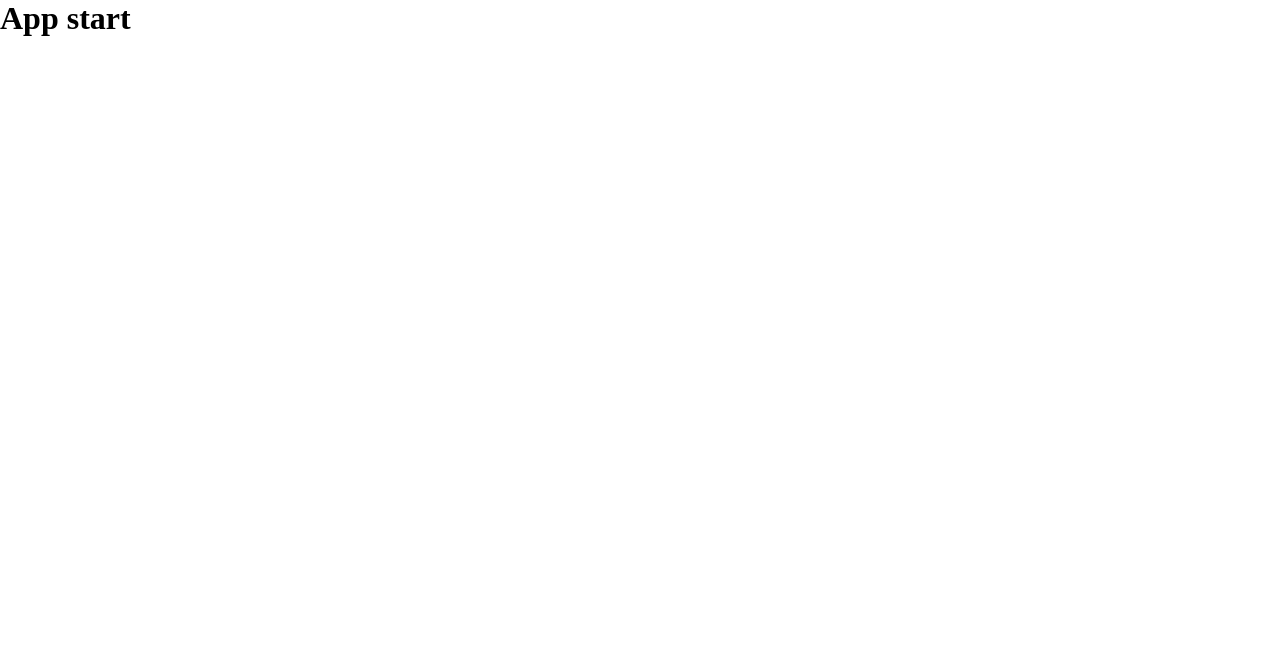
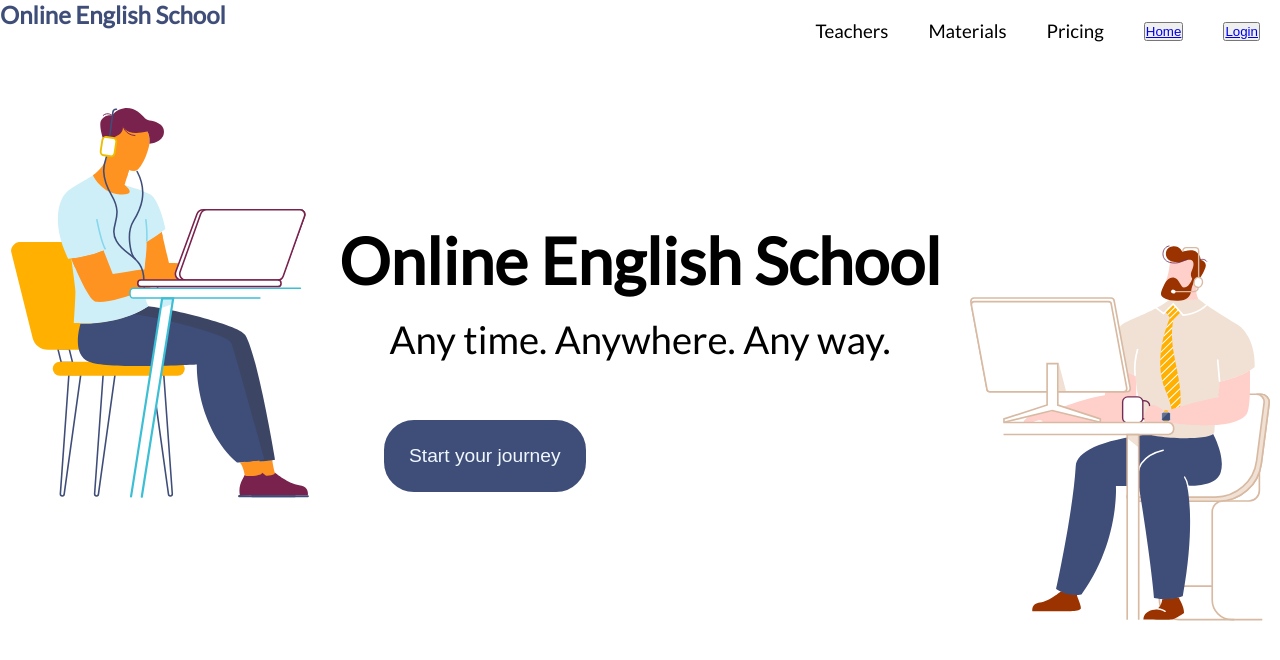
Before and after one commit to Thunderbolton/Online-English-School, a React (Create React App) app: page / in a window 1280 px wide. Shown: the top 660 px of the page. Built offline with nearby package versions, Linux system fonts and the light colour scheme.

Commit message:
updated Hero section and Navbar

```diff
--- a/src/App.js
+++ b/src/App.js
@@ -1,8 +1,11 @@
+import Home from "./components/Home";
+import Navbar from "./components/Navbar";
 
 const App = () => {
   return (
     <div className="App">
-      <h1>App start</h1>
+      <Navbar />
+      <Home />
     </div>
   );
 }
--- /dev/null
+++ b/src/components/Hero.js
@@ -0,0 +1,16 @@
+import heroImage from "../img/character 12.svg"
+import heroImage1 from "../img/character 18.svg"
+
+const Hero = () => {
+    return (
+        <section className="hero">
+                <img src={heroImage}></img>
+                <img src={heroImage1}></img>
+                <h1>Online English School</h1>
+                <h2>Any time. Anywhere. Any way.</h2>
+                <button>Start your journey</button>
+        </section>
+     );
+}
+
+export default Hero;
--- /dev/null
+++ b/src/components/Home.js
@@ -0,0 +1,13 @@
+import Hero from "./Hero";
+// import Info from "./Info";
+
+const Home = () => {
+    return (
+        <div>
+            <Hero />
+            {/* <Info /> */}
+        </div>
+     );
+}
+
+export default Home;
--- /dev/null
+++ b/src/components/Info.js
@@ -0,0 +1,10 @@
+const Info = () => {
+    return (
+        <div>
+            <p>info</p>
+        </div>
+
+     );
+}
+
+export default Info;
--- /dev/null
+++ b/src/components/Navbar.js
@@ -0,0 +1,31 @@
+const Navbar = () => {
+    return (
+        <nav className="navbar">
+            <h1>Online English School</h1>
+            <ul>
+                <li>
+                    <h3>Teachers</h3>
+                </li>
+                <li>
+                    <h3>Materials</h3>
+                </li>
+                <li>
+                    <h3>Pricing</h3>
+                </li>
+                <li>
+                    <button>
+                        <a href="/">Home</a>
+                    </button>
+                </li>
+                <li>
+                    <button>
+                        <a href="/login">Login</a>
+                    </button>
+                </li>
+            </ul>
+        </nav>
+
+     );
+}
+
+export default Navbar;
--- a/src/index.css
+++ b/src/index.css
@@ -1,5 +1,154 @@
+@import url('https://fonts.googleapis.com/css2?family=Lato&display=swap');
+@import url('https://fonts.googleapis.com/css2?family=Poppins&display=swap');
+
 * {
   box-sizing: border-box;
   margin: 0;
   padding: 0;
+  list-style: none;
 }
+
+body {
+  font-family: 'Lato', sans-serif;
+}
+
+.navbar {
+  display: flex;
+  position: fixed;
+  width: 100%;
+  z-index: 99;
+  height: 13vh;
+  /* border: red 2px solid; */
+  background-color: #fff;
+  /* margin-left: auto; */
+  /* position: fixed;
+  z-index: 1; */
+}
+
+.navbar ul {
+  display: flex;
+}
+
+.navbar li {
+  margin: 20px;
+}
+
+.navbar h1 {
+  flex-grow: 1;
+  color: #3f4d79;
+}
+
+.navbar h3 {
+  font-weight: 500;
+  cursor: pointer;
+}
+.navbar h3:hover {
+  color: #3f4d79;
+  font-weight: 300;
+}
+
+.hero {
+  /* color: blue; */
+  /* background-color:darkgray; */
+  display: flex;
+  /* justify-content: center;
+  align-items: center; */
+  /* border: red 2px solid; */
+  top: 108px;
+  height: 65vh;
+  width: 100%; /* All of the screen across */
+  /* margin: 0 auto; */
+  position: relative; /* So that elements inside can be positioned absolutely within it */
+}
+
+.hero > * { /* this selects all children within it */
+  position: absolute;
+}
+
+
+.hero img:nth-child(1) {
+  width: 300px;
+  height: 75%;
+  top: 25%;
+  right: 10px;
+  /* border: red 2px solid; */
+  /* transform: scale(-1,1); */
+}
+
+.hero img:nth-child(2) {
+  width: 300px;
+  height: 75%;
+  left: 10px;
+  /* border: red 2px solid; */
+  transform: scaleX(-1);
+}
+
+.hero h1 {
+  width: 100%;
+  /* left: 150px; */
+  top: 22%;
+  font-size: clamp(3rem, 5vw, 5rem);
+  /* border: red 2px solid; */
+  text-align: center;
+}
+
+.hero h2 {
+  width: 100%;
+  top: 40%;
+  font-weight: 100;
+  /* font-size: 3vw; */
+  font-size: clamp(2rem, 3vw, 5rem);
+  /* border: red 2px solid; */
+  /* margin: auto; */
+  text-align: center;
+}
+
+.hero button {
+  /* width: 30%; */
+  /* min-width: 20%; */
+  /* max-width: 22vw; */
+  top: 60%;
+  left: 30%;
+  padding: 1.2em;
+  cursor: pointer;
+  white-space: nowrap; /* text will stay on one line */
+  /* font-size: 3vw; */
+  font-size: clamp(1rem, 1.5vw, 2.5rem);
+  border: #3f4d79 2px solid;
+  border-radius: 30px;
+  background-color: #3f4d79;
+  color: aliceblue;
+}
+
+@media(max-width:900px) {
+  .hero img:nth-child(1) {
+    opacity: 0.6;
+    width: 300px;
+  }
+  .hero img:nth-child(2) {
+    opacity: 0.6;
+    width: 300px;
+  }
+}
+
+@media(max-width:600px) {
+  .hero img:nth-child(1) {
+    opacity: 0.4;
+    width: 200px;
+  }
+  .hero img:nth-child(2) {
+    opacity: 0.4;
+    width: 200px;
+  }
+}
+
+.infoContainer {
+  position: relative;
+  /* display: flex; */
+  width: 100%;
+  color: red;
+  top: 500px;
+}
+
+/* .infoBox1 {
+} */
```
Also changed, not shown: src/img/character 12.svg (added), src/img/character 18.svg (added).
